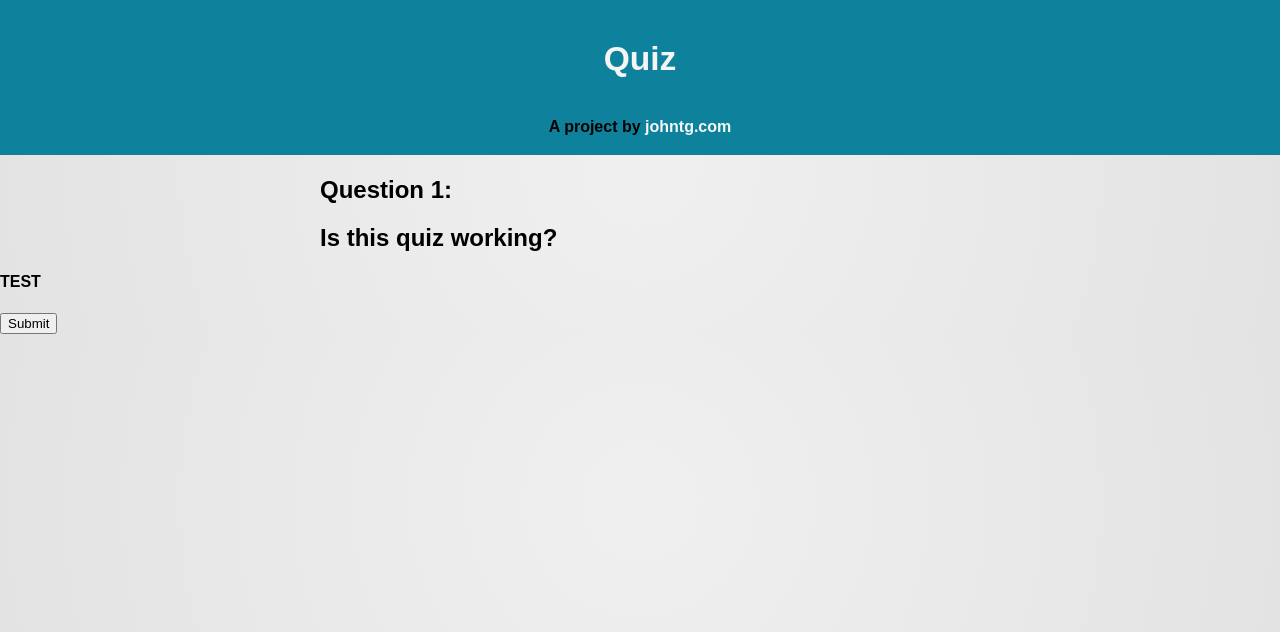
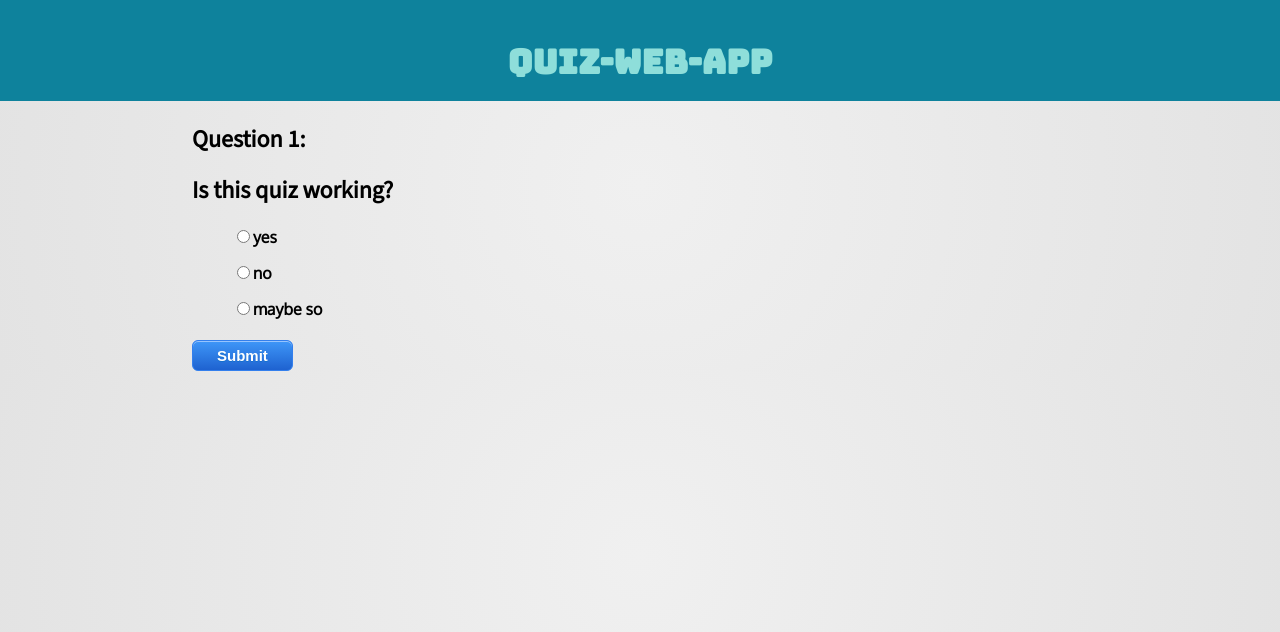
Before and after one commit to johntg96/Quiz-Web-App, a website: page app/index.html in a window 1280 px wide. Both pictures are taken after a click on the button "Begin Quiz". Drawn offline with nearby package versions, Linux system fonts and the light colour scheme.

Commit message:
Choices now display below answer, more styling done too

```diff
--- a/app/index.html
+++ b/app/index.html
@@ -3,17 +3,17 @@
 <head>
 	<title>Quiz</title>
 	<meta charset="utf-8">
+	<meta name="viewport" content="width=device-width, initial-scale=1">
 	<link rel='stylesheet' type='text/css' href='css/styles.css'>
 </head>
 <body>
 	<!-- http://javascriptissexy.com/how-to-learn-javascript-properly/ -->
 	<div class="header">
-		<h1>Quiz</h1>
-		<h4>A project by <a href="http://www.johntg.com">johntg.com</a></h4>
+		<h1 class="header-title">Quiz-Web-App</h1>
 	</div>
 	<div class="pre-quiz">
-		<h2 id="quiz-summary">Blah blah blah this is what this quiz is about, blah blah blah.</h2>
-		<button id="begin-quiz">Begin Quiz</button>
+		<h3 id="quiz-summary">This is a web application that offers a platform to take quizes (duh!).<br/>Soon I hope to allow quizes to be created inside the application itself, and extend the functionality to become a piece of work that I am proud of!</h3>
+		<button id="begin-quiz" class="blue-btn">Begin Quiz</button>
 	</div>
 	<div class="quiz-content hide">
 		<h2>Question <span id="question-number"></span>:</h2></h2>
@@ -28,7 +28,7 @@
 		<h4 id="choices">
 
 		</h4>
-		<button id="submitQ">Submit</button>
+		<button id="submitQ" class="blue-btn">Submit</button>
 	</div>
 	<div class="footer">
 
--- a/app/js/script.js
+++ b/app/js/script.js
@@ -11,7 +11,7 @@ var maxQuestions = 3;
 // All questions are stored here
 var allQuestions = [
 	{question: "Is this quiz working?", choices: ["yes", "no", "maybe so"], correctAnswer: 0},
-	{question: "Am I learning anything", choices: ["yes, a fuckton", "no", "there's a possibility"], correctAnswer: 0},
+	{question: "Am I learning anything", choices: ["yes, quite a bit", "no", "there's a possibility"], correctAnswer: 0},
 	{question: "will this be the last question?", choices: ["Of course", "no", "It better be"], correctAnswer: 2}
 ];
 
@@ -31,6 +31,7 @@ $("#begin-quiz").click(function() {
 // On submit button click, update 'count', show next Q, or end quiz and show result
 $("#submitQ").click(function() {
 	if (count <= maxQuestions) {
+		$(choices).html("");
 		count++;
 		displayQuestion(count);
 	} else {
@@ -43,10 +44,9 @@ function displayQuestion(qNum) {
 	// Set question number and question text
 	$(questionNumber).text(qNum + 1);
 	$(questionText).text(allQuestions[qNum].question);
-
 	// Loop through choices in question object to display them as 'li' elements
 	for (var i = 0; i < allQuestions[qNum].choices.length; i++) {
-		$(choices).text("TEST");
+		$(choices).append("<ul><li><input type='radio'>" + allQuestions[qNum].choices[i] + "</li></ul>");
 	}
 
 }
--- a/app/scss/styles.scss
+++ b/app/scss/styles.scss
@@ -2,10 +2,19 @@
 
 /* Fonts */
 
+@import 'https://fonts.googleapis.com/css?family=Bungee';
+@import 'https://fonts.googleapis.com/css?family=Mada';
+@import 'https://fonts.googleapis.com/css?family=Oxygen';
+
 /* Variables */
+
+$headerfont: 'Bungee', arial;
+$titlefont: 'Mada', arial;
+$textfont: 'Oxygen', arial;
 
 $white: #F5F5F5;
 $blue: #0E829C;
+$teal: #8EDEDA;
 
 /* General Element Styling */
 
@@ -16,16 +25,21 @@ body {
 }
 
 h1, h2, h3, h4, h5, h6 {
-	font-family: arial;
+	font-family: $titlefont;
 }
 
 p {
-	font-family: arial;
+	font-family: $textfont;
 }
 
 a {
 	color: $blue;
 	text-decoration: none;
+	font-family: $textfont;
+}
+
+ul {
+	list-style-type: none;
 }
 
 .hide {
@@ -39,12 +53,12 @@ a {
 	text-align: center;
 
 	h1 {
+		font-family: $headerfont;
+		font-size: 2.1em;
+		color: $teal;
 		margin-top: 0;
 		padding-top: 1.2em;
 		padding-bottom: 0.5em;
-		font-family: arial;
-		color: $white;
-		font-size: 2.1em;
 	}
 
 	h4 {
@@ -55,12 +69,14 @@ a {
 	}
 }
 
+
 /* Content */
 
 .quiz-content {
+	margin: 0 auto;
+	width: 70%;
 	h2 {
-		margin-left: 25%;
-		font-family: arial;
+		font-family: $titlefont;
 	}
 }
 
@@ -68,12 +84,15 @@ a {
 	text-align: center;
 
 	#quiz-summary {
-		margin: 3.5em 0.5em 2em 0.5em;
+		margin: 0 auto;
+		padding: 2em 2em;
+		width: 70%;
 	}
 }
 
 #choices {
 	list-style-type: none;
+	font-family: $textfont;
 
 	li {
 		input {
@@ -82,8 +101,46 @@ a {
 	}
 }
 
-#submit-answer {
-	margin-left: 15%;
+.blue-btn {
+	-moz-box-shadow:inset 0px 1px 0px 0px #97c4fe;
+	-webkit-box-shadow:inset 0px 1px 0px 0px #97c4fe;
+	box-shadow:inset 0px 1px 0px 0px #97c4fe;
+	background:-webkit-gradient(linear, left top, left bottom, color-stop(0.05, #3d94f6), color-stop(1, #1e62d0));
+	background:-moz-linear-gradient(top, #3d94f6 5%, #1e62d0 100%);
+	background:-webkit-linear-gradient(top, #3d94f6 5%, #1e62d0 100%);
+	background:-o-linear-gradient(top, #3d94f6 5%, #1e62d0 100%);
+	background:-ms-linear-gradient(top, #3d94f6 5%, #1e62d0 100%);
+	background:linear-gradient(to bottom, #3d94f6 5%, #1e62d0 100%);
+	filter:progid:DXImageTransform.Microsoft.gradient(startColorstr='#3d94f6', endColorstr='#1e62d0',GradientType=0);
+	background-color:#3d94f6;
+	-moz-border-radius:6px;
+	-webkit-border-radius:6px;
+	border-radius:6px;
+	border:1px solid #337fed;
+	display:inline-block;
+	cursor:pointer;
+	color:#ffffff;
+	font-family:Arial;
+	font-size:15px;
+	font-weight:bold;
+	padding:6px 24px;
+	text-decoration:none;
+	text-shadow:0px 1px 0px #1570cd;
+}
+.blue-btn:hover {
+	background:-webkit-gradient(linear, left top, left bottom, color-stop(0.05, #1e62d0), color-stop(1, #3d94f6));
+	background:-moz-linear-gradient(top, #1e62d0 5%, #3d94f6 100%);
+	background:-webkit-linear-gradient(top, #1e62d0 5%, #3d94f6 100%);
+	background:-o-linear-gradient(top, #1e62d0 5%, #3d94f6 100%);
+	background:-ms-linear-gradient(top, #1e62d0 5%, #3d94f6 100%);
+	background:linear-gradient(to bottom, #1e62d0 5%, #3d94f6 100%);
+	filter:progid:DXImageTransform.Microsoft.gradient(startColorstr='#1e62d0', endColorstr='#3d94f6',GradientType=0);
+	background-color:#1e62d0;
+}
+.blue-btn:active {
+	position:relative;
+	top:1px;
 }
 
+
 /* Footer */
```
Also changed, not shown: app/css/styles.css.
